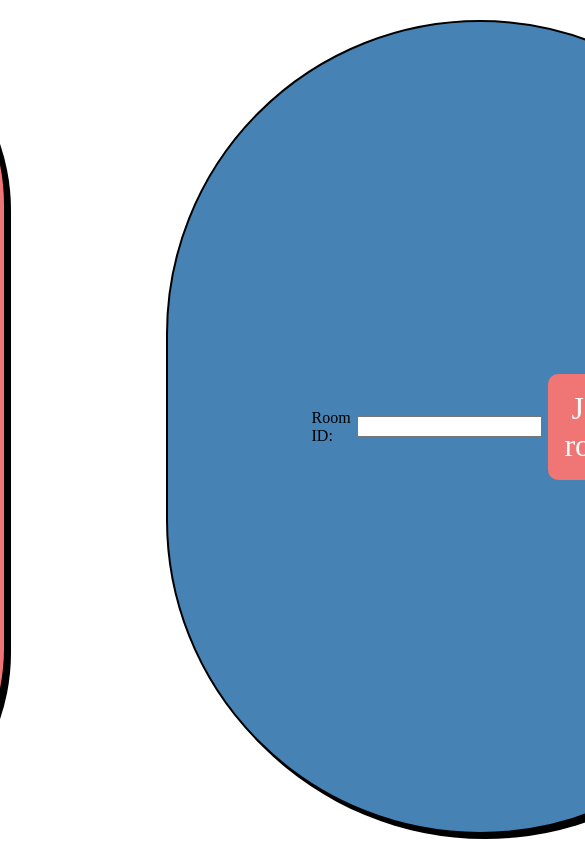
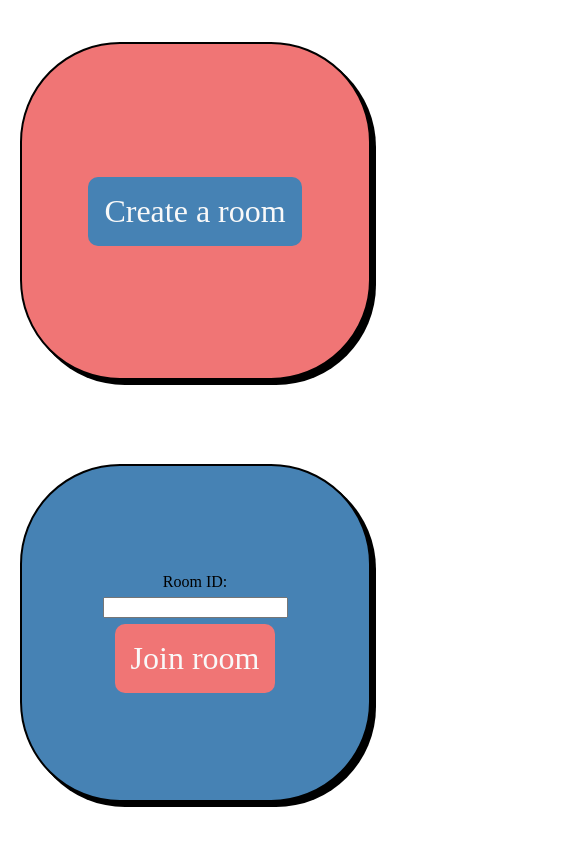
Before and after one commit to kubni/SyncVideo, a React (Create React App) app: page / in a window 390 px wide. Shown: the top 853 px of the page, 585 px wide, since content can reach past the window. Built offline with nearby package versions, Linux system fonts and the light colour scheme; no server answers.

Commit message:
feat: Make site more responsive

```diff
--- a/src/pages/Home/home.css
+++ b/src/pages/Home/home.css
@@ -10,30 +10,32 @@
 
 .btn-create-room {
     background-color: var(--clr-home-secondary);
-    border: 1px solid black;
+    /* border: 1px solid black; */
 }
 
 .btn-join-room {
     background-color: var(--clr-home-primary);
-
 }
 
 .bubbles {
     display: flex;
     align-items: center;
-    justify-content: center;
+    justify-content: space-around;
+    /* justify-content: center; */
     min-height: 100vh;
-    gap: 10rem;
 }
 
 .bubbles > * {
-    padding: 22rem 9rem;
-    border-radius: 22rem;
+    border-radius: 6.25rem;
     border: 2px solid;
     box-shadow: 5px 5px rgba(0, 0, 0, 100%);
     display: flex;
     flex-direction: column;
     gap: 1rem;
+    height: 80vh;
+    justify-content: center;
+    align-items: center;
+    width: 30%;
 }
 
 .create-bubble {
@@ -46,6 +48,19 @@
 
 .div-input-roomID {
     display: flex;
+    flex-direction: column;
     align-items: center;
     gap: 0.4rem;
 }
+
+/* Phones */
+@media screen and (max-width: 850px) {
+  .bubbles {
+    flex-direction: column
+  }
+
+  .bubbles > * {
+    height: 40vh;
+    width: 90vw;
+  }
+}
--- a/src/pages/Home/index.js
+++ b/src/pages/Home/index.js
@@ -11,7 +11,7 @@ export default function Home() {
   const [roomID, setRoomID] = useState("");
 
   return (
-    <div className="home-page">
+    <>
       <div className="bubbles">
         <div className="create-bubble">
           <Link to="/creator" className="btn-create-room">Create a room</Link>
@@ -27,7 +27,7 @@ export default function Home() {
             <Link to="/participant" state={{ roomID: roomID }} className="btn-join-room">Join room</Link>
           </div>
         </div>
-      </div >
-    </div >
+      </div>
+    </>
   );
 }
```
